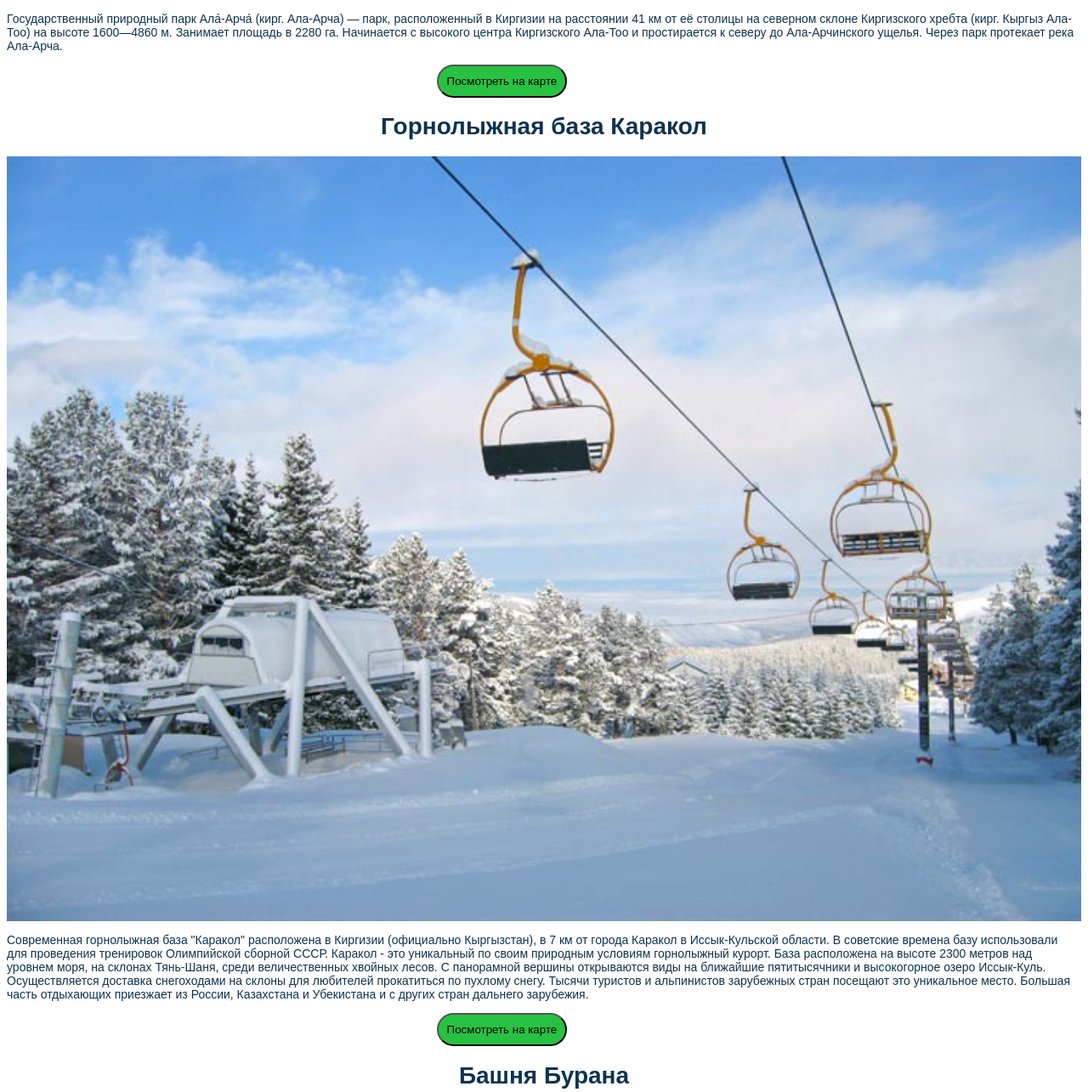
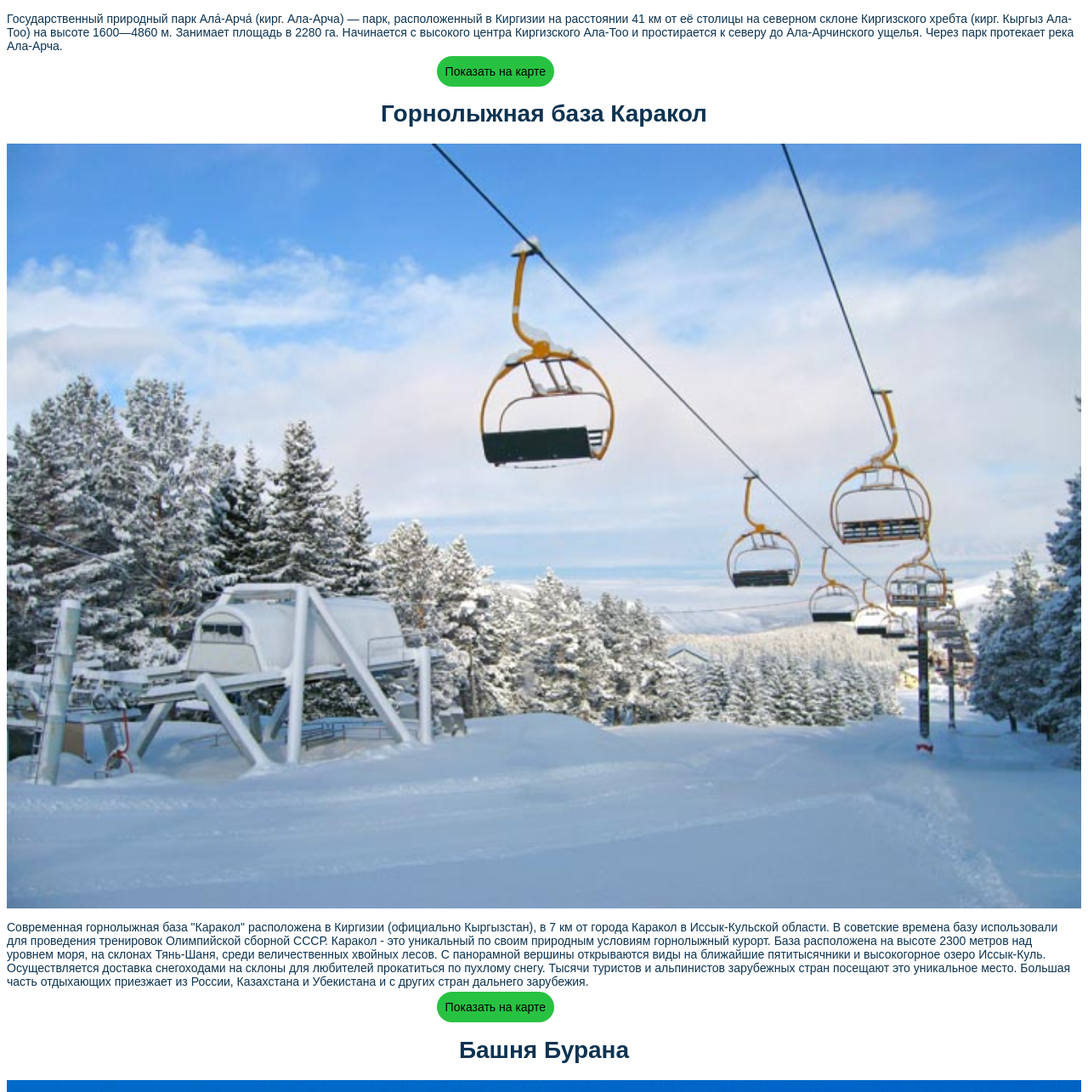
Before and after one commit to AzaZefir/AzaZefir-hw16, a plain HTML site: page index (2).html in a window 1280 px wide. Shown: the part 1338-2623 px from the top of the page at 85% size. Drawn offline with Linux system fonts and the light colour scheme; some packages are replaced by stand-ins of ours; files whose address does not match are found by name.

Commit message:
first commit

```diff
--- a/index (2).html
+++ b/index (2).html
@@ -42,7 +42,7 @@
                 </p>
             </div>
             <nav>
-                <button class="btn-location" mountain>Посмотреть на карте</button>
+                <a href="https://goo.gl/maps/z4QvAk8VpgSJ1SPD9">Показать на карте</a>
             </nav>
         </div>
         <div class="section-2">
@@ -61,7 +61,7 @@
                     </p>
             </div>
             <nav>
-                <button class="btn-location" lake>Посмотреть на карте</button>
+                <a href="https://goo.gl/maps/AHBaPfJcA4bzeweT7">Показать на карте</a>
             </nav>
         </div>
         <div class="section-1">
@@ -76,7 +76,7 @@
                 </p>
             </div>
             <nav>
-                <button class="btn-location" tower>Посмотреть на карте</button>
+                <a href="https://goo.gl/maps/gCYcXjYHpZbFteha8">Показать на карте</a>
             </nav>
         </div>
         <div class="section-1">
@@ -90,7 +90,7 @@
                 </p>
             </div>
             <nav>
-                <button class="btn-location" lake1>Посмотреть на карте</button>
+                <a href="https://goo.gl/maps/Ndq5CWSVduWp7csh6">Показать на карте</a>
             </nav>
         </div>
     </main>
--- a/style.css
+++ b/style.css
@@ -23,22 +23,7 @@ img {
 h1{
     text-align: center;
 }
-/* .left img{
-    width: 20%;
-    height: 90%;
-}
-.left{
-    display: inline-block;
-    width: 49%;
-    height: 100%;
-    vertical-align: top;
-}
-.right{
-    display: inline-block;
-    width: 49%;
-    height: 100%;
-    vertical-align: top;
-} */
+
 .container{
     display: flex;
     flex-direction: column;
@@ -80,52 +65,13 @@ button{
 }
 
 
-/* .nav-btn {
-	position: relative;
-	width: 42px;
-	height: 36px;
-	background: transparent;
-	border: none;
-	cursor: pointer;
-	margin-left: -10px;
-}
-
-.nav-btn span {
-	position: absolute;
-	top: 50%;
-	left: 50%;
-	transform: translate(-50%);
-	width: 22px;
-	height: 2px;
-}
-
-.nav-btn span,
-.nav-btn span::after,
-.nav-btn span::before {
-	width: 22px;
-	height: 2px;
-	position: absolute;
-	background: #0d3351;
-}
-
-.nav-btn span::before {
-	content: "";
-	top: -7px;
-	left: 0;
-}
-
-.nav-btn span::after {
-	content: "";
-	top: 7px;
-	left: 0;
-} */
 .btn-location{
     display: inline;
     justify-content: center;
     text-align: center;
     text-align: center;
 }
-nav .btn-location{
+nav a{
     color: black;
     text-decoration: none;
     background: #28c242;
```
